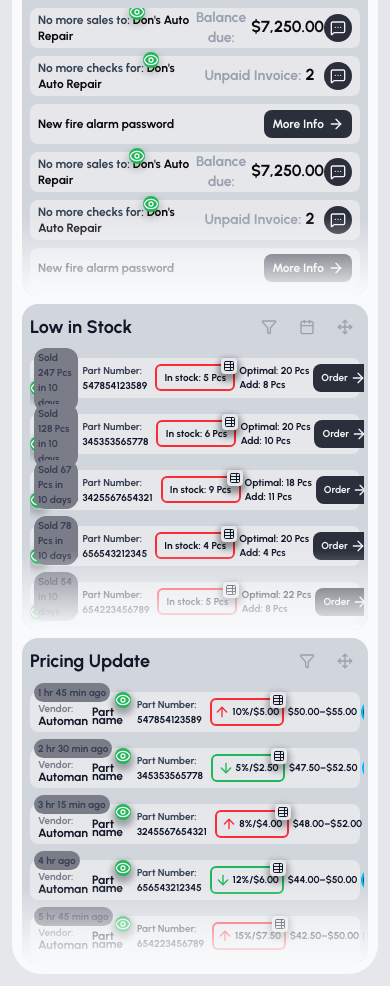
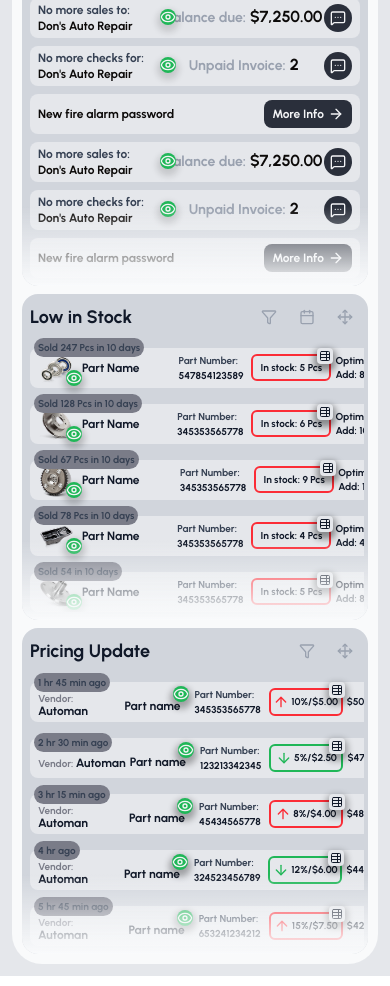
Before and after one commit to jquintinita/logistics-parts-pos, a React (Vite) app: page /order in a window 390 px wide. Shown: the part 1107-2093 px from the top of the page. Built offline with nearby package versions, Linux system fonts and the light colour scheme.

Commit message:
fix responsive

```diff
--- a/src/component/layout/Topbar.jsx
+++ b/src/component/layout/Topbar.jsx
@@ -35,7 +35,7 @@ export default function Topbar({ isDark, onToggleDark, isMobile, UserData, produ
                 <div className="flex  flex-none items-center gap-4   ">
                     {/* Notification Bell */}
                     <button className="p-[4px] relative rounded-full overflow-visible bg-gray-300 dark:bg-zinc-800 hover:bg-gray-400 dark:hover:bg-zinc-800">
-                        <Bell className="rounded-4xl inline-block  text-amber-50 p-[6px] dark:bg-gray-600" size={40} />
+                        <Bell className="rounded-4xl inline-block  text-amber-50 p-[6px] dark:bg-gray-600 w-[30px] h-[30px] md:w-[40px] md:h-[40px]" size={40}  />
                         <span className="bg-red-600 absolute right-0 top-0 w-[20px] h-[20px] text-white rounded-4xl flex justify-center place-items-center ">5</span>
                     </button>
                 </div>
@@ -54,7 +54,7 @@ export default function Topbar({ isDark, onToggleDark, isMobile, UserData, produ
                     <img
                         src={userImage}
                         alt="User Avatar"
-                        className="rounded-full w-[48px] h-[48px] object-cover border-2 border-gray-200 dark:border-gray-600"
+                        className="rounded-full w-[38px] h-[38px] md:w-[48px] md:h-[48px] object-cover border-2 border-gray-200 dark:border-gray-600"
                     />
                     <div className='flex pr-8 flex-col justify-center text-gray-900 dark:text-gray-100 bg-gray-300 dark:bg-gray-700  rounded-2xl '>
                         <span className='text-sm tracking-[1px] font-bold'>{UserData.name}</span>
--- a/src/component/widget/Alerts.jsx
+++ b/src/component/widget/Alerts.jsx
@@ -16,19 +16,19 @@ export default function Alerts({ alertdata }) {
 
             {/* Scrollable container */}
             <div className="flex-1 max-h-[500px] xl:max-h-[20vh] overflow-y-auto scrollbar-thin scrollbar-thumb-gray-500 scrollbar-track-gray-200  dark:scrollbar-thumb-zinc-800 dark:scrollbar-track-stone-800 pr-1">
-                <div className="flex flex-col gap-2 w-full">
+                <div className="flex flex-col gap-2 w-full ">
                     {alertdata.map((item, index) => (
                         item.alert_type !== "fire_alarm" ? (
                         <div key={index} className="alert-item text-gray-700 dark:text-gray-300 rounded-lg bg-gray-200 dark:bg-zinc-800">
                             <div className="w-full flex flex-row items-center h-[40px] p-2">
-                                <div className="alert-label w-1/2 dark:text-gray-400 font-bold text-xs ">
+                                <div className="alert-label w-2/5 md:w-1/2  dark:text-gray-400 font-bold text-xs flex flex-col md:flex-row">
                                      {item.alert_data.label_warning}<span className="text-stone-950 dark:text-gray-100 relative">{item.alert_data.label_value}
 
                                          <Eye size={12} className="-top-[9px] -right-3 absolute w-[16px] h-[16px] rounded-full bg-green-500 text-gray-100 shadow-xl/30 shadow-zinc-900/50 shadow-[0px_4px_6px_3px_rgba(0,_0,_0,_0.2)] "/>
                                      </span>
 
                                 </div>
-                                <div className="alert-value w-1/2 flex items-center justify-between">
+                                <div className="alert-value w-3/5 md:w-1/2 flex items-center justify-between">
                                     <div className="text-center flex-1 text-gray-400 font-bold text-sm flex justify-center items-center gap-1">
                                          {item.alert_data.value_warning}<span className=" text-stone-950 dark:text-gray-100 text-[16px]">
                                             {item.alert_data.value_value}
--- a/src/component/widget/LowInStocks.jsx
+++ b/src/component/widget/LowInStocks.jsx
@@ -20,8 +20,8 @@ export default function LowInStock({ datas }) {
             </div>
 
             {/* Scrollable container */}
-            <div className="flex-1  max-h-[500px] xl:max-h-[20vh] overflow-y-auto scrollbar-thin scrollbar-thumb-gray-500 scrollbar-track-gray-200  dark:scrollbar-thumb-zinc-800 dark:scrollbar-track-stone-800 pr-1 pt-3">
-                <div className="flex flex-col gap-4 w-full">
+            <div className="flex-1  max-h-[500px] xl:max-h-[20vh] overflow-auto scrollbar-thin scrollbar-thumb-gray-500 scrollbar-track-gray-200  dark:scrollbar-thumb-zinc-800 dark:scrollbar-track-stone-800 pr-1 pt-3">
+                <div className="flex flex-col gap-4 w-full min-w-md">
                     {datas.map((data, index) => (
                         <div key={index} className="alert-item text-gray-700 dark:text-gray-300 rounded-lg bg-gray-200 dark:bg-zinc-800">
                             <div className="w-full flex flex-row gap-1 items-center h-[40px] p-2">
@@ -35,8 +35,7 @@ export default function LowInStock({ datas }) {
                                             <div className="part-name text-xs font-bold text-gray-900 dark:text-gray-100">{data.part_name}</div>
                                         </div>
                                         <div className='text-[10px] dark:text-gray-100 absolute -top-3 -left-1 bg-gray-500 font-bold px-1 py-0.5 rounded-xl'>
-
-                                            Sold {data.sold}
+                                             {data.sold}
                                         </div>
                                     </div>
                                 </div>
--- a/src/component/widget/PricingUpdates.jsx
+++ b/src/component/widget/PricingUpdates.jsx
@@ -17,8 +17,8 @@ export default function PricingUpdates({ datas }) {
             </div>
 
             {/* Scrollable container */}
-            <div className="flex-1 max-h-[500px] xl:max-h-[20vh] overflow-y-auto scrollbar-thin scrollbar-thumb-gray-500 scrollbar-track-gray-200  dark:scrollbar-thumb-zinc-800 dark:scrollbar-track-stone-800 pr-1 pt-3">
-                <div className="flex flex-col gap-4 w-full">
+            <div className="flex-1 max-h-[500px] xl:max-h-[20vh] overflow-auto scrollbar-thin scrollbar-thumb-gray-500 scrollbar-track-gray-200  dark:scrollbar-thumb-zinc-800 dark:scrollbar-track-stone-800 pr-1 pt-3">
+                <div className="flex flex-col gap-4 w-full min-w-md">
                     {datas.map((data, index) => (
                         <div key={index} className="alert-item text-gray-700 dark:text-gray-300 rounded-lg bg-gray-200 dark:bg-zinc-800">
                             <div className="w-full flex flex-row gap-1 items-center h-[40px] p-2">
--- a/src/index.css
+++ b/src/index.css
@@ -23,6 +23,7 @@ button{
   --clor-red-500: #FF3520;
   --clor-yellow-500: #F3D94A;
   --color-sky-500:#1BA9F0;
+  --color-zinc-600: #333541;
 }
 .dashboard-layout{
   @media screen and (min-width: 1025px)  {
--- a/src/pages/Order.jsx
+++ b/src/pages/Order.jsx
@@ -261,7 +261,7 @@ const alertData = [
 const LowInStockData = [
   {
     part_name: "Part Name",
-    sold: "247 Pcs in 10 days",
+    sold: "Sold 247 Pcs in 10 days",
     image: "/assets/products/item-6.png",
     stock: 5,
     optimal: 20,
@@ -270,7 +270,7 @@ const LowInStockData = [
   },
   {
     part_name: "Part Name",
-    sold: "128 Pcs in 10 days",
+    sold: "Sold 128 Pcs in 10 days",
     image: "/assets/products/item-7.png",
     stock: 6,
     optimal: 20,
@@ -279,30 +279,30 @@ const LowInStockData = [
   },
   {
     part_name: "Part Name",
-    sold: "67 Pcs in 10 days",
+    sold: "Sold 67 Pcs in 10 days",
     image: "/assets/products/item-8.png",
     stock: 9,
     optimal: 18,
     Add: 11,
-    part_number: "3425567654321"
+    part_number: "345353565778"
   },
   {
     part_name: "Part Name",
-    sold: "78 Pcs in 10 days",
+    sold: "Sold 78 Pcs in 10 days",
     image: "/assets/products/item-9.png",
     stock: 4,
     optimal: 20,
     Add: 4,
-    part_number: "656543212345"
+    part_number: "345353565778"
   },
   {
     part_name: "Part Name",
-    sold: "54 in 10 days",
+    sold: "Sold 54 in 10 days",
     image: "../assets/products/item-10.png",
     stock: 5,
     optimal: 22,
     Add: 8,
-    part_number: "654223456789"
+    part_number: "345353565778"
   }
 ];
 
@@ -313,7 +313,7 @@ const PricingUpdateData = [
     time: "1 hr 45 min ago",
     vendor: "Automan",
     part_name: "Part name",
-    part_number: "547854123589",
+    part_number: "345353565778",
     price_change: {
       percentage: "10%",
       amount: "$5.00",
@@ -325,7 +325,7 @@ const PricingUpdateData = [
     time: "2 hr 30 min ago",
     vendor: "Automan",
     part_name: "Part name",
-    part_number: "345353565778",
+    part_number: "123213342345",
     price_change: {
       percentage: "5%",
       amount: "$2.50",
@@ -337,7 +337,7 @@ const PricingUpdateData = [
     time: "3 hr 15 min ago",
     vendor: "Automan",
     part_name: "Part name",
-    part_number: "3245567654321",
+    part_number: "45434565778",
     price_change: {
       percentage: "8%",
       amount: "$4.00",
@@ -349,7 +349,7 @@ const PricingUpdateData = [
     time: "4 hr ago",
     vendor: "Automan",
     part_name: "Part name",
-    part_number: "656543212345",
+    part_number: "324523456789",
     price_change: {
       percentage: "12%",
       amount: "$6.00",
@@ -361,7 +361,7 @@ const PricingUpdateData = [
     time: "5 hr 45 min ago",
     vendor: "Automan",
     part_name: "Part name",
-    part_number: "654223456789",
+    part_number: "653241234212",
     price_change: {
       percentage: "15%",
       amount: "$7.50",
```
Also changed, not shown: src/component/layout/SideMenuBar.jsx (+6 -6 lines).
